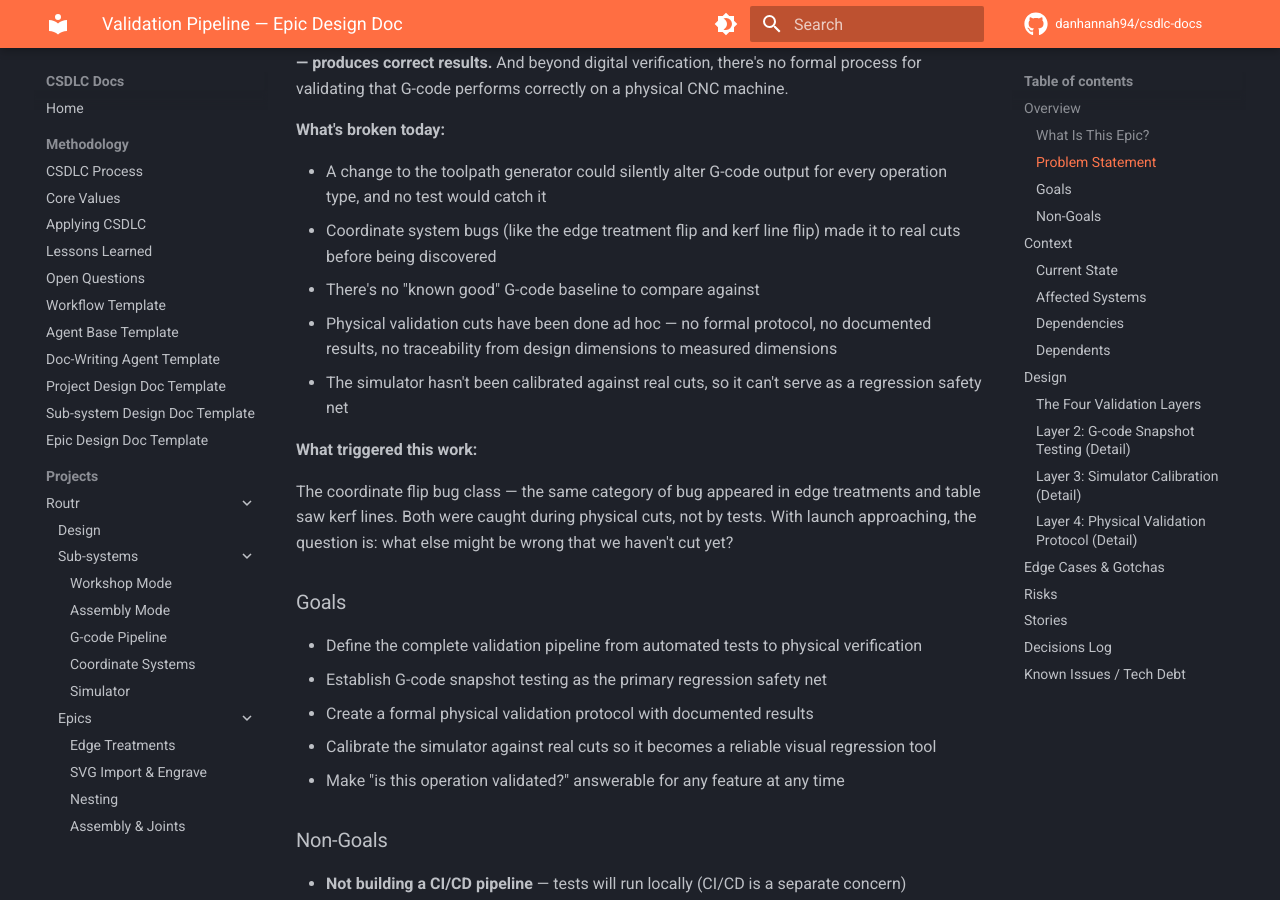
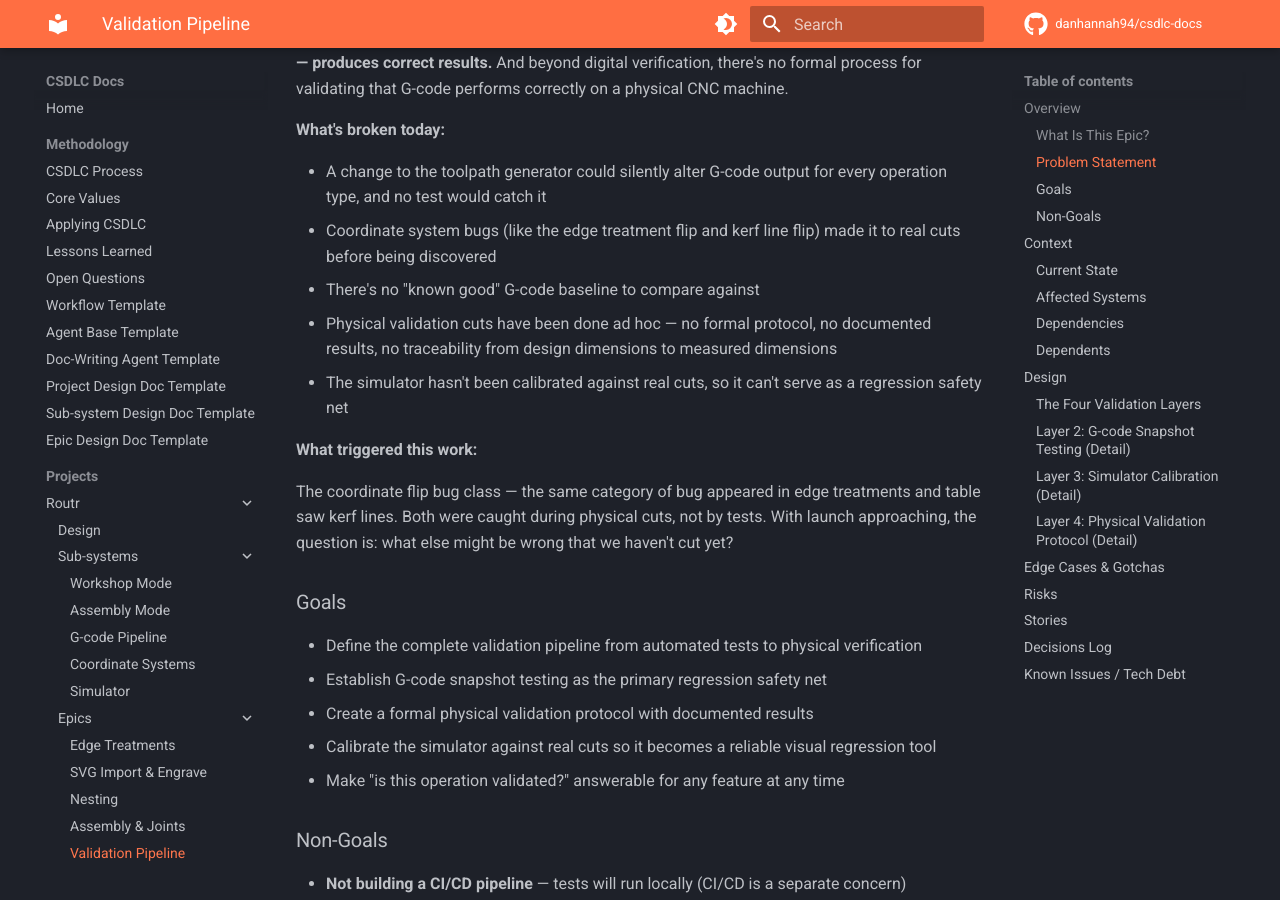
Before and after one commit to danhannah94/csdlc-docs, an MkDocs documentation site: the page built from docs/projects/routr/epics/validation.md, in a window 1280 px wide and 900 px high, scrolled down 617 px. Built offline with MkDocs 1.6.1 and Material for MkDocs 9.7.7, drawn with Linux system fonts in a browser that asks for light colours; comment, search, counter and statistics services are not loaded.

Commit message:
nav: add validation pipeline epic

```diff
--- a/mkdocs.yml
+++ b/mkdocs.yml
@@ -56,6 +56,7 @@ nav:
         - SVG Import & Engrave: projects/routr/epics/svg-import.md
         - Nesting: projects/routr/epics/nesting.md
         - Assembly & Joints: projects/routr/epics/assembly-joints.md
+        - Validation Pipeline: projects/routr/epics/validation.md
 
 markdown_extensions:
   - admonition
```
